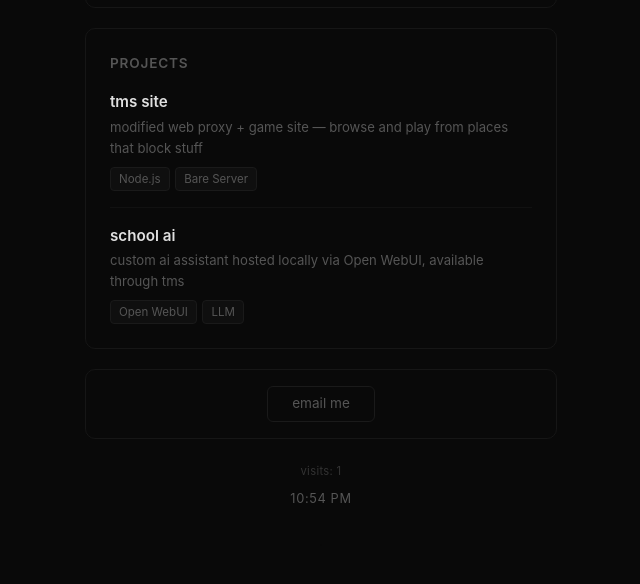
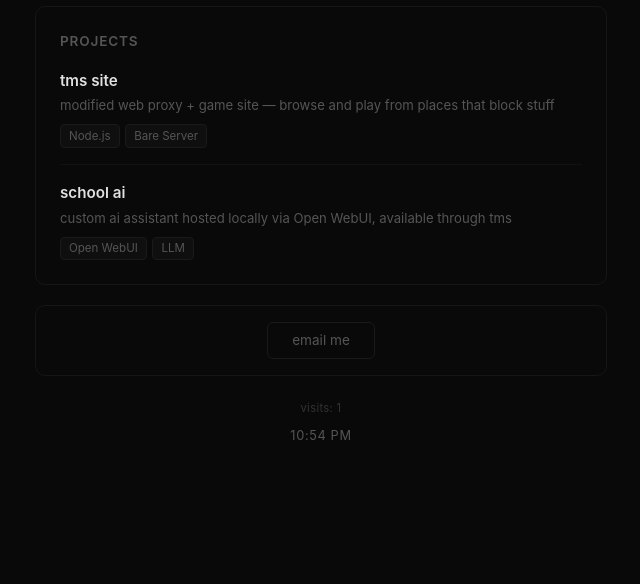
Before and after one commit to wyattbombara/portfolio, a plain HTML site: page index.html in a window 1280 px wide. Shown: the part 357-941 px from the top of the page, without its empty margins (319-959 px from the left). After the commit the page ends 877 px from the top, so only its background shows below. Drawn offline with Linux system fonts and the light colour scheme.

Commit message:
increase page width to 620px

```diff
--- a/style.css
+++ b/style.css
@@ -68,7 +68,7 @@ a {
 }
 
 .page {
-  max-width: 520px;
+  max-width: 620px;
   margin: 0 auto;
   padding: 2rem 1.5rem;
 }
```
